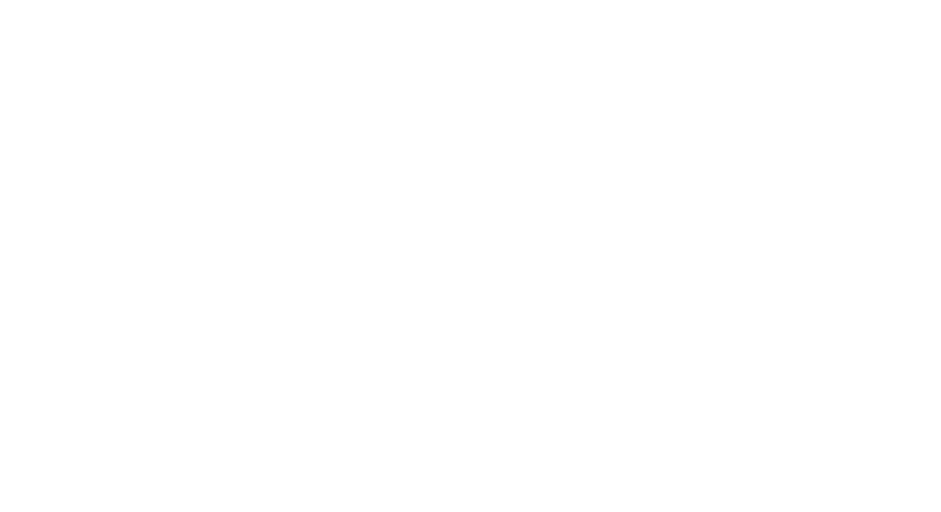
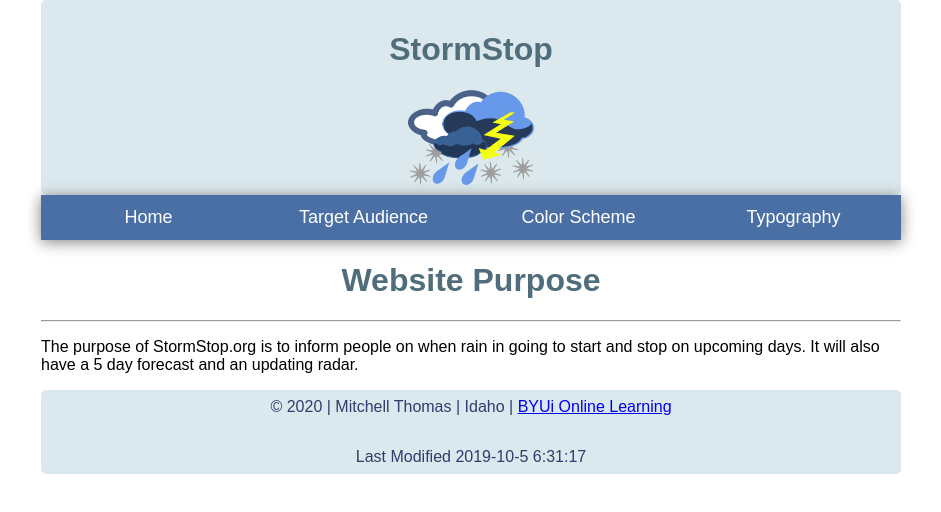
Before and after one commit to Welchz/Welchz.github.io, a plain HTML site: page Week3/index.html in a window 1280 px wide. Shown: the whole page, without its empty margins (169-1110 px from the left). Drawn offline with Linux system fonts and the light colour scheme; files that its build step writes are made by us from their sources.

Commit message:
Storm Stop

```diff
--- /dev/null
+++ b/Week3/Styles/main.css
@@ -0,0 +1,96 @@
+/* phone or baseline views **************************/
+header, footer {
+    background-color: #dbe9ee;
+    color: #303c6c;
+	display: flex;
+	flex-flow: column;
+	align-items: center;
+	justify-content: center;
+    padding: 10px;
+    border-radius: 5px;
+}
+
+h1{ text-align: center;
+	color: #4f6d7a;
+
+	}
+img{ width:15%;}
+body {
+	font-family: Arial, Helvetica, sans-serif;
+}
+
+header, nav, body, footer {
+
+	max-width: 860px;
+	margin: 0 auto;
+}
+
+nav {
+	background-color: #4a6fa5;
+	text-align: center;
+	box-shadow: 0 2px 15px gray;
+}
+nav ul {
+	list-style-type: none;
+	margin: 0;
+	padding: 0;
+	overflow: hidden;
+}
+nav li a {
+	display: block;
+	color: #fff;
+	text-align: center;
+	padding: 12px;
+	text-decoration: none;
+	font-size: 24;
+}
+nav a:hover {
+	background-color: #166088;
+	color: #c0d6df;
+}
+.active {
+	color: #fff;
+}
+
+footer {
+	flex: 0 1 100%;
+	height: 4rem;
+}
+
+/* Tablet Views ******************************/
+@media only screen and (min-width: 37.5em) {
+nav ul { display: flex; }
+nav ul li { flex: 1 1 100%; }
+nav a {
+		font-size: 16px;
+	}
+
+	article:nth-child(3) {
+		grid-column: span 2;
+	}
+	main picture {
+		display: block;
+	}
+	main picture img {
+		width: 100%;
+		height: auto;
+		border: 1px solid #bbb;
+	}
+}
+
+/* Desktop Views ****************************/
+@media only screen and (min-width: 60em) {
+	nav a {
+		font-size: 18px;
+    }
+    #pics {
+        display: flex;
+    }
+    #logo {
+        float: right;
+    }
+	main {
+
+	}
+
+}
--- a/Week3/index.html
+++ b/Week3/index.html
@@ -3,7 +3,7 @@
 <meta charset="utf-8">
 <meta name="viewport" content="width=device-width, initial-scale=1">
 <meta name="author" content="Mitchell Thomas">
-<meta name="description" content="This is my second page for CIT 230, it will contain my design principles work.">
+<meta name="description" content="This is my third page for CIT 230, it will contain my weather website.">
 
 <title>StormStop</title>
 <script>
@@ -12,6 +12,27 @@ var date = today.getFullYear()+'-'+(today.getMonth()+1)+'-'+today.getDate();
 var time = today.getHours() + ":" + today.getMinutes() + ":" + today.getSeconds();
 var dateTime = date+' '+time;
 </script>
-<link href="Style/Main.css" rel="stylesheet" type="text/css">
+<link href="Styles/main.css" rel="stylesheet" type="text/css">
 <link rel="stylesheet" href="https://fonts.googleapis.com/css?family=Raleway">
 </head>
+<body>
+<header>
+ <h1> StormStop </h1>
+ <img src="Images/inclement_weather.png" alt="Clouds With different percipitation"></header>
+ <nav>
+ <ul>
+  <li><a href=#>Home</a></li>
+  <li><a href=#>Target Audience</a></li>
+  <li><a href=#>Color Scheme</a></li>
+  <li><a href=#>Typography</a></li>
+ </ul>
+</nav>
+ <h1>Website Purpose</h1>
+ <hr>
+ <p>The purpose of StormStop.org is to inform people on when rain in going to start and stop on upcoming days. It will also have a 5 day forecast and an updating radar.</p>
+
+<footer>
+<p>© 2020 | Mitchell Thomas | Idaho | <a href="https://www.byui.edu/online">BYUi Online Learning </a></p>
+            <p>Last Modified <script> document.write(dateTime)</script></p>
+</footer>
+</body>
```
Also changed, not shown: Week3/Images/inclement_weather.png (added).
